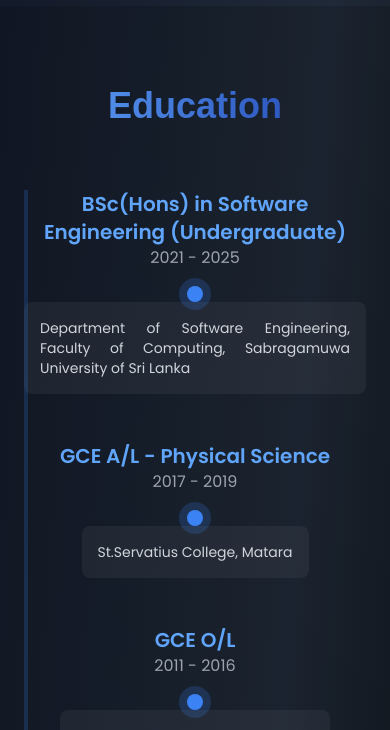
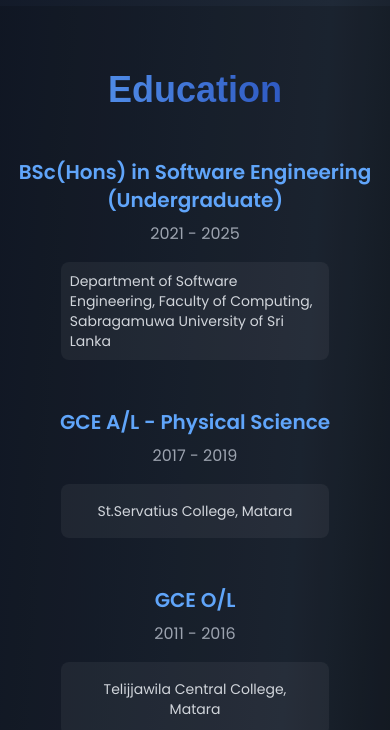
Before and after one commit to sumira/portfolio, a Next.js app: page / in a window 390 px wide. Shown: the part 838-1568 px from the top of the page. Built offline with nearby package versions, Linux system fonts and the light colour scheme.

Commit message:
feat: enhance Education section layout and styling for better responsiveness

```diff
--- a/app/components/education-section.tsx
+++ b/app/components/education-section.tsx
@@ -4,38 +4,46 @@
 
 const Education = () => {
   return (
-    <section id="education" className="py-20 bg-black/15">
-      <div className="container mx-auto px-6">
-        <h2 className="text-4xl font-bold text-center mb-16 bg-gradient-to-r from-blue-400 to-blue-800 bg-clip-text text-transparent">
+    <section id="education" className="py-16 md:py-20 bg-black/15">
+      <div className="container mx-auto px-4 md:px-6">
+        <h2 className="text-4xl font-bold text-center mb-12 md:mb-16 bg-gradient-to-r from-blue-400 to-blue-800 bg-clip-text text-transparent">
           Education
         </h2>
-        <div className="font-poppins text-gray-300 text-center mb-12">
-          <div className="max-w-3xl mx-auto relative">
-            <div className="absolute left-0 md:left-1/2 transform md:-translate-x-1/2 h-full w-1 bg-blue-500/20" />
+
+        <div className="font-poppins text-gray-300 max-w-3xl mx-auto">
+          <div className="relative">
+            {/* Timeline line - hidden on mobile */}
+            <div className="hidden md:block absolute left-1/2 h-full w-0.5 bg-blue-500/20 transform -translate-x-1/2" />
+
             <div className="space-y-12">
-              <div className="flex flex-col md:flex-row items-center group">
-                <div className="flex-1 md:text-right md:pr-8 mb-4 md:mb-0">
-                  <h3 className="text-xl font-semibold text-blue-400">
+              {/* BSc */}
+              <div className="relative flex flex-col md:flex-row items-center group">
+                <div className="flex-1 w-full md:w-auto text-center md:text-right md:pr-8 mb-4 md:mb-0">
+                  <h3 className="text-xl font-semibold text-blue-400 transition-colors group-hover:text-blue-300">
                     BSc(Hons) in Software Engineering (Undergraduate)
                   </h3>
-                  <p className="text-gray-400">2021 - 2025</p>
+                  <p className="text-gray-400 mt-2">2021 - 2025</p>
                 </div>
 
+                {/* Dot - hidden on mobile */}
+                <div className="hidden md:block">
                   <div
                     className="w-4 h-4 bg-blue-500 rounded-full relative z-10
-                            group-hover:scale-150 transition-transform"
+                              group-hover:scale-150 transition-all duration-300"
                   >
-                  <div className="absolute w-8 h-8 bg-blue-500/20 rounded-full -m-2" />
+                    <div
+                      className="absolute w-8 h-8 bg-blue-500/20 rounded-full -m-2
+                                animate-ping opacity-75"
+                    />
+                  </div>
                 </div>
 
-                <div className="flex-1 md:pl-8">
-                  <div className="p-4 bg-white/5 rounded-lg hover:bg-white/10 transition-colors">
-                    {/* <img
-                      src=""
-                      alt=""
-                      className="h-16 w-auto mb-4 mx-auto"
-                    /> */}
-                    <p className="text-gray-300 text-sm text-justify">
+                <div className="flex-1 w-3/4 md:w-auto md:pl-8">
+                  <div
+                    className="p-2 md:p-4 bg-white/5 rounded-lg border border-transparent
+                          hover:bg-white/10 hover:border-blue-500/20 transition-all duration-300"
+                  >
+                    <p className=" text-gray-300 text-sm md:text-justify">
                       Department of Software Engineering, Faculty of Computing,
                       Sabragamuwa University of Sri Lanka
                     </p>
@@ -43,48 +51,66 @@
                 </div>
               </div>
 
-              <div className="flex flex-col md:flex-row items-center group">
-                <div className="flex-1 md:text-right md:pr-8 mb-4 md:mb-0">
-                  <h3 className="text-xl font-semibold text-blue-400">
+              {/* A/L */}
+              <div className="relative flex flex-col md:flex-row items-center group">
+                <div className="flex-1 w-full md:w-auto text-center md:text-right md:pr-8 mb-4 md:mb-0">
+                  <h3 className="text-xl font-semibold text-blue-400 transition-colors group-hover:text-blue-300">
                     GCE A/L - Physical Science
                   </h3>
-                  <p className="text-gray-400">2017 - 2019</p>
+                  <p className="text-gray-400 mt-2">2017 - 2019</p>
                 </div>
 
+                <div className="hidden md:block">
                   <div
                     className="w-4 h-4 bg-blue-500 rounded-full relative z-10
-                            group-hover:scale-150 transition-transform"
+                              group-hover:scale-150 transition-all duration-300"
                   >
-                  <div className="absolute w-8 h-8 bg-blue-500/20 rounded-full -m-2" />
+                    <div
+                      className="absolute w-8 h-8 bg-blue-500/20 rounded-full -m-2
+                                animate-ping opacity-75"
+                    />
+                  </div>
                 </div>
 
-                <div className="flex-1 md:pl-8">
-                  <div className="p-4 bg-white/5 rounded-lg hover:bg-white/10 transition-colors">
-                    <p className="text-gray-300 text-sm text-justify">
+                <div className="flex-1 w-3/4 md:w-auto md:pl-8">
+                  <div
+                    className="p-4 bg-white/5 rounded-lg border border-transparent
+                              hover:bg-white/10 hover:border-blue-500/20 transition-all duration-300"
+                  >
+                    <p className="text-gray-300 text-center text-sm md:text-justify">
                       St.Servatius College, Matara
                     </p>
                   </div>
                 </div>
               </div>
 
-              <div className="flex flex-col md:flex-row items-center group">
-                <div className="flex-1 md:text-right md:pr-8 mb-4 md:mb-0">
-                  <h3 className="text-xl font-semibold text-blue-400">
+              {/* O/L */}
+              <div className="relative flex flex-col md:flex-row items-center group">
+                <div className="flex-1 w-full md:w-auto text-center md:text-right md:pr-8 mb-4 md:mb-0">
+                  <h3 className="text-xl font-semibold text-blue-400 transition-colors group-hover:text-blue-300">
                     GCE O/L
                   </h3>
-                  <p className="text-gray-400">2011 - 2016</p>
+                  <p className="text-gray-400 mt-2">2011 - 2016</p>
                 </div>
 
+                <div className="hidden md:block">
                   <div
                     className="w-4 h-4 bg-blue-500 rounded-full relative z-10
-                            group-hover:scale-150 transition-transform"
+                              group-hover:scale-150 transition-all duration-300"
                   >
-                  <div className="absolute w-8 h-8 bg-blue-500/20 rounded-full -m-2" />
+                    <div
+                      className="absolute w-8 h-8 bg-blue-500/20 rounded-full -m-2
+                                animate-ping opacity-75"
+                    />
+                  </div>
                 </div>
 
-                <div className="flex-1 md:pl-8">
-                  <div className="p-4 bg-white/5 rounded-lg hover:bg-white/10 transition-colors">
-                    <p className="text-gray-300 text-sm text-justify">
+                <div className="flex-1 w-3/4 md:w-auto md:pl-8">
+                  <div
+                    className="p-4 bg-white/5 rounded-lg border border-transparent
+                              hover:bg-white/10 hover:border-blue-500/20 transition-all duration-300"
+                  >
+                    <p className="text-gray-300 text-sm md:text-justify text-center">
                       Telijjawila Central College, Matara
                     </p>
                   </div>
```
Lines whose indentation alone changed are shown as unchanged.
